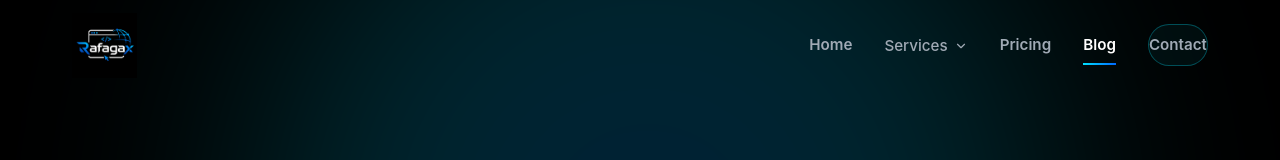
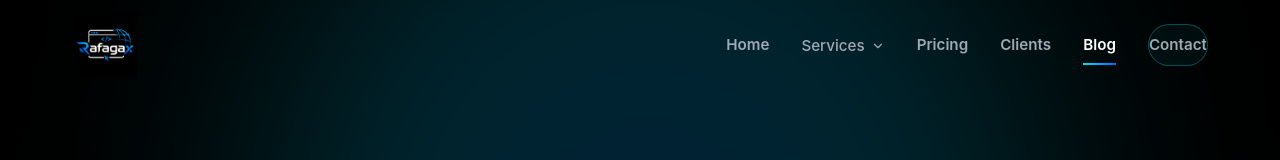
Before and after one commit to rafagax/proyecto-web, a React (Vite) app: page /blog in a window 1280 px wide. Shown: the top 160 px of the page. Built offline with nearby package versions, Linux system fonts and the light colour scheme.

Commit message:
Update Navbar.jsx

```diff
--- a/src/components/Navbar.jsx
+++ b/src/components/Navbar.jsx
@@ -65,6 +65,7 @@ const Navbar = () => {
   const mainLinks = [
     { name: 'Home', path: '/' },
     { name: 'Pricing', path: '/pricing' },
+    { name: 'Clients', path: '/our-clients' },
     { name: 'Blog', path: '/blog' }
   ];
 
@@ -123,6 +124,13 @@ const Navbar = () => {
               className={location.pathname === '/pricing' ? 'active' : ''}
             >
               Pricing
+            </Link>
+
+            <Link
+              to="/our-clients"
+              className={location.pathname === '/our-clients' ? 'active' : ''}
+            >
+              Clients
             </Link>
 
             <Link
@@ -206,6 +214,14 @@ const Navbar = () => {
           </Link>
 
           <Link
+            to="/our-clients"
+            className={`mobile-menu-item ${location.pathname === '/our-clients' ? 'active' : ''}`}
+            onClick={() => setMobileMenuOpen(false)}
+          >
+            Clients
+          </Link>
+
+          <Link
             to="/blog"
             className={`mobile-menu-item ${location.pathname === '/blog' ? 'active' : ''}`}
             onClick={() => setMobileMenuOpen(false)}
```
